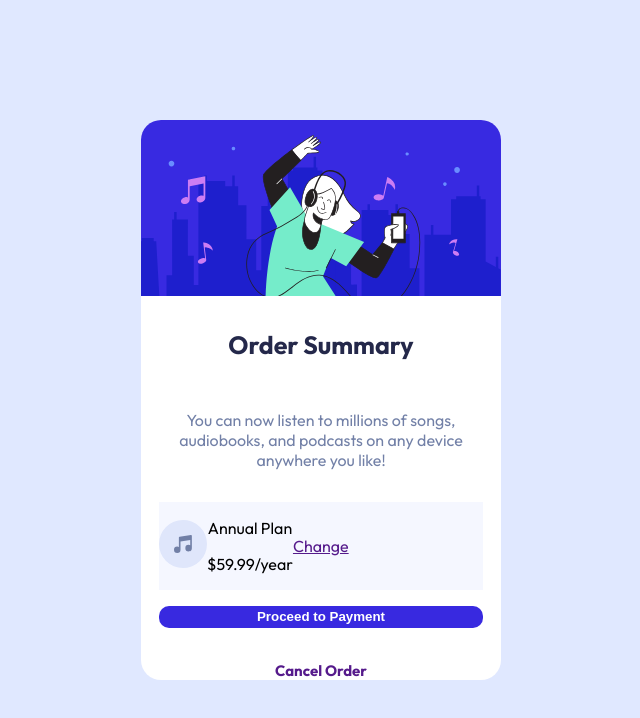
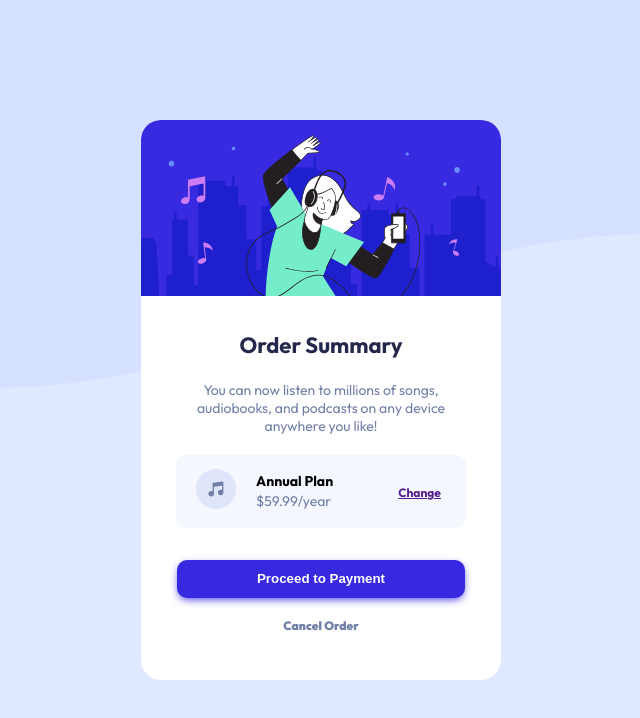
Before and after one commit to ovictorprata/d6-order, a plain HTML site: page index.html in a window 1280 px wide. Shown: the whole page, without its empty margins (319-959 px from the left). Drawn offline with Linux system fonts and the light colour scheme.

Commit message:
Versão final

```diff
--- a/css/style.css
+++ b/css/style.css
@@ -6,11 +6,11 @@ body {
   background-color: #e0e8ff;
   font-family: "Outfit", sans-serif;
   height: 100%; /*na falta de conteudo, tem que colocar isso*/
+  background-image: url(/images/pattern-background-desktop.svg);
+  background-size: contain;
+  background-repeat: no-repeat;
 }
 
-/* .background {
-  width: 200%;
-} */
 .flex-master {
   display: flex;
   align-items: center;
@@ -30,50 +30,85 @@ img.top-container {
   width: 360px;
   background-color: white;
   border-radius: 20px;
-  gap: 1rem;
   text-align: center;
   padding-bottom: 30px;
   /*Os itens não crescem no eixo PRINCIPAL
   Só crescem no eixo TRANSVERSAL*/
 }
+.title-description {
+  /*ORDER SUMMARY*/
+  font-size: 14px;
+  color: hsl(224, 23%, 55%);
+  margin: 0px 35px 20px 35px;
+}
 
-.child {
-  border: 1px solid black;
+/*ANUAL PLAN START STYLE*/
+
+.plan {
+  /*GRAY DIV*/
+  background-color: hsl(225, 100%, 98%);
+  width: 75%;
+  height: 25%;
+  display: flex;
+  align-items: center;
+  padding-left: 20px;
+  border-radius: 10px;
+}
+
+.annual-plan-text {
+  padding-left: 20px;
+  margin-right: 65px;
+  line-height: 20px;
+  list-style-type: none;
+  text-align: left;
+}
+
+.music-icon {
+  height: 40px;
+}
+.bold-title {
+  /*Annual Plan*/
+  font-weight: 700;
+  font-size: 14px;
+}
+
+.price {
+  font-size: 14px;
+  color: hsl(224, 23%, 55%);
+}
+.small-font {
+  /*Change*/
+  font-size: 12px;
+  font-weight: 700;
 }
 
 .title {
-  font-size: 25px;
+  margin-top: 35px;
+  font-size: 22px;
   color: #24284a;
+  font-weight: 700;
 }
+
+/*END ANNUAL PLAN STYLE*/
 
 .btn-payment {
   background-color: #3829e0;
   color: white;
+  box-shadow: 0px 3px 9px -2px #3829e0;
   padding: 1%;
-  width: 90%;
-  height: 30%;
+  width: 80%;
+  height: 12%;
   border: 0px solid;
   border-radius: 10px;
   font-weight: 700;
+  margin-top: 32px;
 }
 
 .cancel-order {
   text-decoration: none;
-  font-size: 15px;
-  font-weight: 700;
-}
-
-.description-title {
-  font-size: 16px;
+  font-size: 12px;
+  font-weight: 900;
   color: hsl(224, 23%, 55%);
-  padding: 0px 35px 0px 35px;
-}
-
-.plan {
-  background-color: hsl(225, 100%, 98%);
-  width: 90%;
-  display: flex;
-  align-items: center;
 }
 
 /* Pale blue: hsl(225, 100%, 94%) /_light blue_/
@@ -84,3 +119,6 @@ img.top-container {
 - Very pale blue: hsl(225, 100%, 98%)
 - Desaturated blue: hsl(224, 23%, 55%)
 - Dark blue: hsl(223, 47%, 23%) */
+
+@media (min-width: 1500px) {
+}
--- a/index.html
+++ b/index.html
@@ -15,7 +15,7 @@
     <link rel="preconnect" href="https://fonts.googleapis.com" />
     <link rel="preconnect" href="https://fonts.gstatic.com" crossorigin />
     <link
-      href="https://fonts.googleapis.com/css2?family=Outfit:wght@400;700&family=Red+Hat+Display:wght@500;700;900&display=swap"
+      href="https://fonts.googleapis.com/css2?family=Outfit:wght@400;700;900&family=Red+Hat+Display:wght@500;700;900&display=swap"
       rel="stylesheet"
     />
 
@@ -23,24 +23,26 @@
   </head>
 
   <body>
+
+
     <div class="flex-master">
       <div class="flex-container">
         <img src="/images/illustration-hero.svg" alt="" class="top-container" />
-        <h1 class="title">Order Summary</h1>
-        <p class="description-title">
+        <p class="title">Order Summary</p>
+        <p class="title-description">
           You can now listen to millions of songs, audiobooks, and podcasts on
           any device anywhere you like!
         </p>
         <div class="plan">
           <div class="flex-content-icon">
-            <img src="/images/icon-music.svg">
+            <img src="/images/icon-music.svg" class="music-icon">
           </div>
+          <UL class="annual-plan-text">
+            <LI class="bold-title">Annual Plan</LI>
+            <LI class="price">$59.99/year</LI>
+          </UL>
           <div>
-            <p class="bold-title">Annual Plan</p>
-            <p class="price">$59.99/year</p>
-          </div>
-          <div>
-            <a href="">Change</a>
+            <a href="" class="small-font">Change</a>
           </div>
 
         </div>
```
Also changed, not shown: 1 other file.
